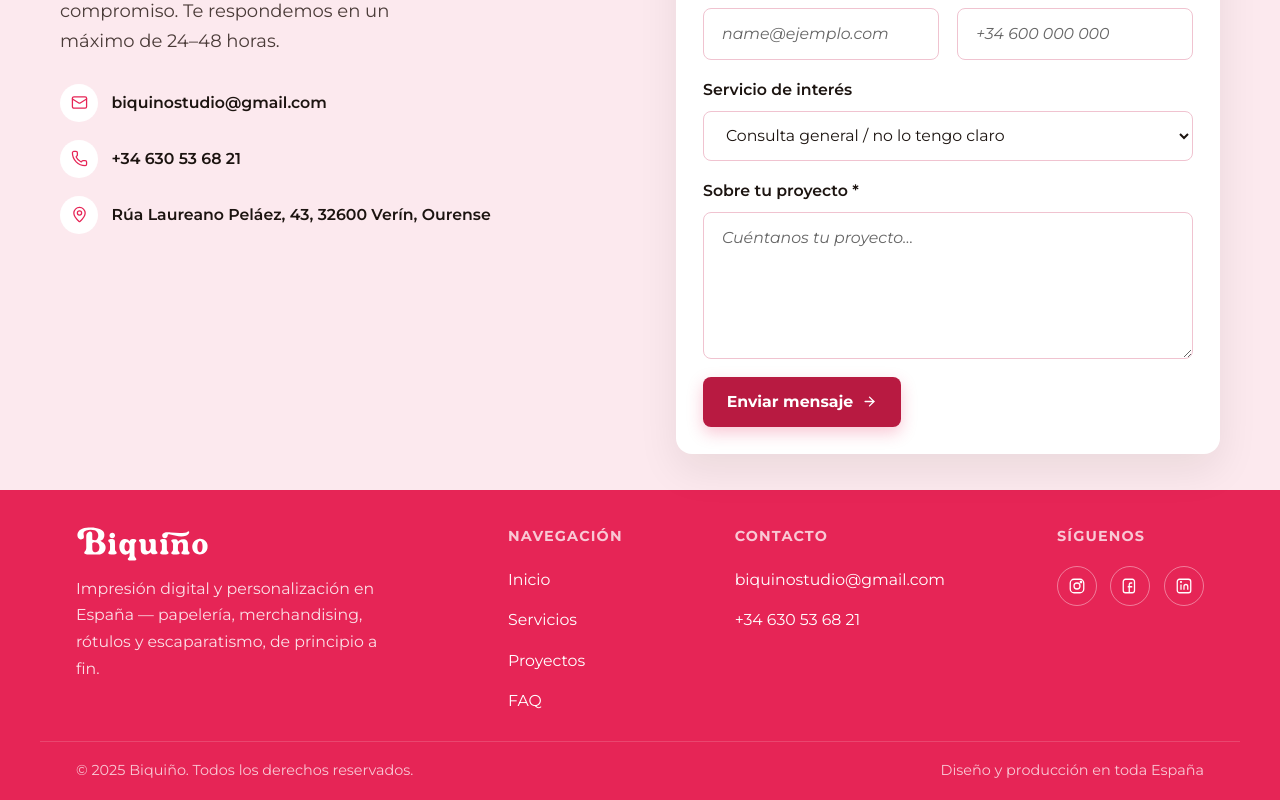
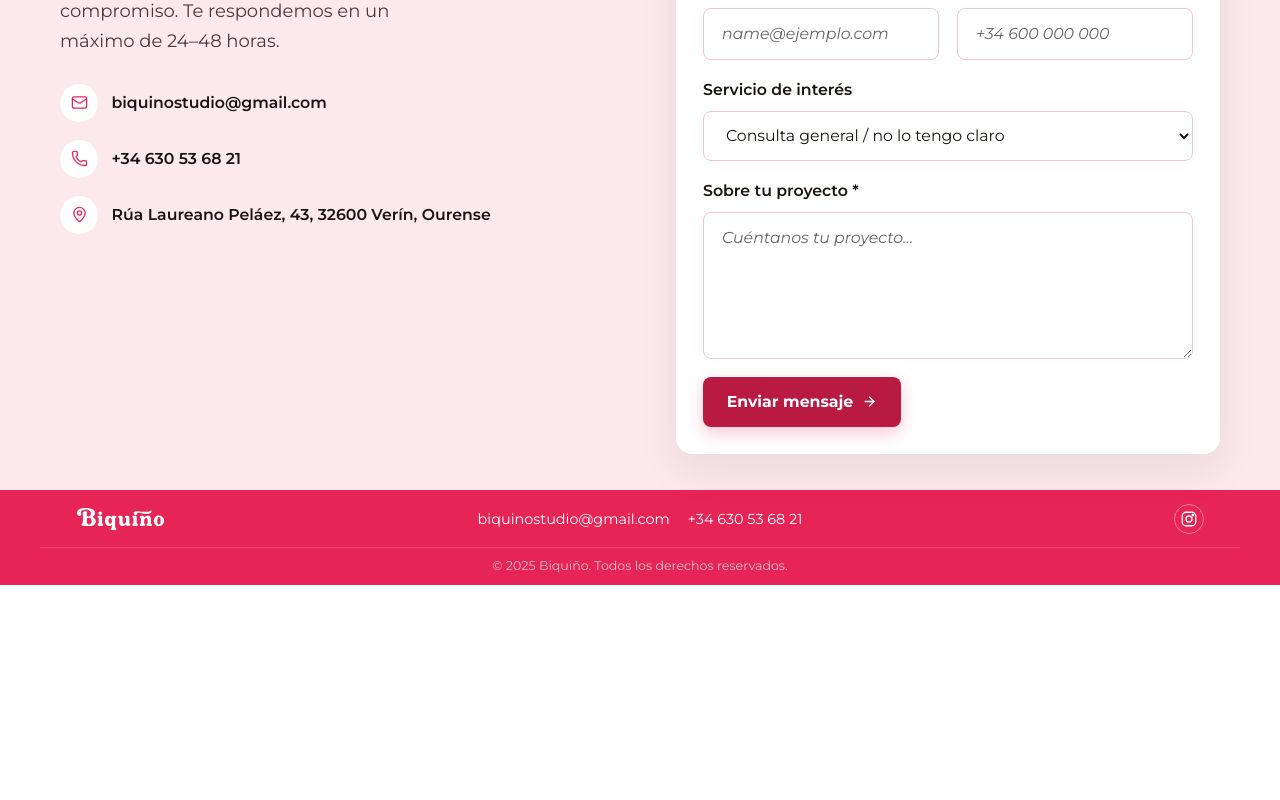
Before and after one commit to AidaG91/biquino-dev, a React (Vite) app: page / in a window 1280 px wide. Shown: the part 2297-3097 px from the top of the page. After the commit the page ends 2882 px from the top, so only its background shows below. Built offline with nearby package versions, Linux system fonts and the light colour scheme; a web font is replaced by a local one.

Commit message:
Redesign footer as a compact single row
Logo on the left, contact links centered, Instagram icon on the
right, with just the copyright underneath. Drops the tagline and
extra note to reduce the footer's height.

```diff
--- a/src/components/footer/Footer.jsx
+++ b/src/components/footer/Footer.jsx
@@ -1,17 +1,8 @@
-import { Link } from "react-router-dom";
 import styles from "./Footer.module.scss";
 import logoBiquino from "../../assets/icons/LOGO_WEB.svg";
 import contactInfo from "../../data/contactInfo";
 
-const navLinks = [
-  { name: "Inicio", path: "/" },
-  { name: "Servicios", path: "/servicios" },
-  { name: "Proyectos", path: "/proyectos" },
-  { name: "FAQ", path: "/faq" },
-];
-
-const socialLinks = [
-  {
+const instagramLink = {
   href: "https://www.instagram.com/biquinostudio/",
   label: "Abrir Instagram en nueva pestaña",
   icon: (
@@ -21,61 +12,15 @@ const socialLinks = [
       <circle cx="17.3" cy="6.7" r="1" />
     </svg>
   ),
-  },
-  {
-    href: "https://www.facebook.com/biquiño/",
-    label: "Abrir Facebook en nueva pestaña",
-    icon: (
-      <svg width="18" height="18" viewBox="0 0 24 24" fill="none" stroke="currentColor" strokeWidth="1.7">
-        <path d="M15 8h-2a2 2 0 0 0-2 2v10M9 13h6" />
-        <path d="M15 3H6a3 3 0 0 0-3 3v12a3 3 0 0 0 3 3h9a3 3 0 0 0 3-3V6a3 3 0 0 0-3-3Z" />
-      </svg>
-    ),
-  },
-  {
-    href: "https://www.linkedin.com/company/biquiño/",
-    label: "Abrir LinkedIn en nueva pestaña",
-    icon: (
-      <svg width="18" height="18" viewBox="0 0 24 24" fill="none" stroke="currentColor" strokeWidth="1.7">
-        <rect x="3" y="3" width="18" height="18" rx="3" />
-        <line x1="8" y1="10" x2="8" y2="17" />
-        <circle cx="8" cy="6.7" r=".6" fill="currentColor" />
-        <path d="M12 17v-4.5a2.5 2.5 0 0 1 5 0V17" />
-      </svg>
-    ),
-  },
-];
+};
 
 export default function Footer() {
   return (
     <footer className={styles.footer}>
       <div className={styles.top}>
-        <div className={styles.brand}>
         <img src={logoBiquino} alt="Biquiño Logo" className={styles.logo} />
-          <p className={styles.tagline}>
-            Impresión digital y personalización en España — papelería,
-            merchandising, rótulos y escaparatismo, de principio a fin.
-          </p>
-        </div>
 
-        <div className={styles.column}>
-          <span className={styles.columnTitle}>Navegación</span>
-          <nav aria-label="Navegación de pie de página">
-            <ul className={styles.columnList}>
-              {navLinks.map((link) => (
-                <li key={link.path}>
-                  <Link to={link.path} className={styles.link}>
-                    {link.name}
-                  </Link>
-                </li>
-              ))}
-            </ul>
-          </nav>
-        </div>
-
-        <div className={styles.column}>
-          <span className={styles.columnTitle}>Contacto</span>
-          <ul className={styles.columnList}>
+        <ul className={styles.contactList}>
           <li>
             <a href={`mailto:${contactInfo.email}`} className={styles.link}>
               {contactInfo.email}
@@ -87,28 +32,16 @@ export default function Footer() {
             </a>
           </li>
         </ul>
-        </div>
 
-        <div className={styles.column}>
-          <span className={styles.columnTitle}>Síguenos</span>
-          <nav aria-label="Redes sociales" className={styles.social}>
-            <ul>
-              {socialLinks.map((social) => (
-                <li key={social.href}>
         <a
-                    href={social.href}
+          href={instagramLink.href}
           target="_blank"
           rel="noopener noreferrer"
-                    aria-label={social.label}
+          aria-label={instagramLink.label}
           className={styles.socialLink}
         >
-                    {social.icon}
+          {instagramLink.icon}
         </a>
-                </li>
-              ))}
-            </ul>
-          </nav>
-        </div>
       </div>
 
       <div className={styles.bottom}>
@@ -116,7 +49,6 @@ export default function Footer() {
           &copy; {new Date().getFullYear()} Biquiño. Todos los derechos
           reservados.
         </p>
-        <p className={styles.bottomNote}>Diseño y producción en toda España</p>
       </div>
     </footer>
   );
--- a/src/components/footer/Footer.module.scss
+++ b/src/components/footer/Footer.module.scss
@@ -9,25 +9,17 @@
 .top {
   max-width: 1200px;
   margin: 0 auto;
-  padding: v.$space-xl v.$space-lg 0;
+  padding: v.$space-md v.$space-lg;
 
-  display: flex;
-  flex-direction: column;
-  gap: v.$space-xl;
-}
-
-.brand {
   display: flex;
   flex-direction: column;
   align-items: center;
   text-align: center;
   gap: v.$space-sm;
-  max-width: 320px;
-  margin: 0 auto;
 }
 
 .logo {
-  height: 36px;
+  height: 24px;
   width: auto;
   // El SVG es de un solo color sólido (#e72d55) — de momento lo forzamos a
   // blanco por CSS para que se lea sobre el fondo rosa. Sustituir por el
@@ -35,46 +27,20 @@
   filter: brightness(0) invert(1);
 }
 
-.tagline {
-  color: rgba(255, 255, 255, 0.85);
-  font-family: v.$font-body;
-  font-size: v.$font-size-sm;
-  line-height: 1.7;
-  margin: 0;
-}
-
-.column {
-  display: flex;
-  flex-direction: column;
-  align-items: center;
-  text-align: center;
-  gap: v.$space-md;
-}
-
-.columnTitle {
-  color: rgba(255, 255, 255, 0.75);
-  font-family: v.$font-body;
-  font-size: v.$font-size-xs;
-  font-weight: 700;
-  letter-spacing: 0.08em;
-  text-transform: uppercase;
-}
-
-.columnList {
+.contactList {
   list-style: none;
   margin: 0;
   padding: 0;
   display: flex;
-  flex-direction: column;
   align-items: center;
-  gap: v.$space-sm;
+  gap: v.$space-md;
 }
 
 .link {
   color: v.$color-white;
   text-decoration: none;
   font-family: v.$font-body;
-  font-size: v.$font-size-sm;
+  font-size: v.$font-size-xs;
   transition: opacity v.$transition-normal;
 
   &:hover {
@@ -88,26 +54,16 @@
   }
 }
 
-.social {
-  ul {
-    list-style: none;
-    margin: 0;
-    padding: 0;
-    display: flex;
-    gap: v.$space-sm;
-    justify-content: center;
-  }
-}
-
 .socialLink {
   display: flex;
   align-items: center;
   justify-content: center;
-  width: 40px;
-  height: 40px;
+  width: 30px;
+  height: 30px;
   border-radius: 50%;
   border: 1.5px solid rgba(255, 255, 255, 0.4);
   color: v.$color-white;
+  flex-shrink: 0;
   transition:
     opacity v.$transition-normal,
     border-color v.$transition-normal,
@@ -126,62 +82,54 @@
 
 .bottom {
   max-width: 1200px;
-  margin: v.$space-lg auto 0;
-  padding: v.$space-md v.$space-lg;
+  margin: 0 auto;
+  padding: v.$space-xs v.$space-lg v.$space-sm;
   border-top: 1px solid rgba(255, 255, 255, 0.15);
 
   display: flex;
-  flex-direction: column;
-  align-items: center;
-  gap: v.$space-xxs;
+  justify-content: center;
   text-align: center;
 }
 
-.copyright,
-.bottomNote {
-  color: rgba(255, 255, 255, 0.75);
+.copyright {
+  color: rgba(255, 255, 255, 0.7);
   font-family: v.$font-body;
-  font-size: v.$font-size-xs;
+  font-size: 0.7rem;
   margin: 0;
 }
 
 @include m.tablet {
   .top {
-    flex-direction: row;
-    flex-wrap: wrap;
-    justify-content: space-between;
-    align-items: flex-start;
+    display: grid;
+    grid-template-columns: 1fr auto 1fr;
+    align-items: center;
     text-align: left;
+    padding: v.$space-sm v.$space-lg;
   }
 
-  .brand {
-    align-items: flex-start;
-    text-align: left;
-    margin: 0;
+  .logo {
+    justify-self: start;
   }
 
-  .column {
-    align-items: flex-start;
-    text-align: left;
+  .contactList {
+    justify-self: center;
   }
 
-  .columnList {
-    align-items: flex-start;
+  .socialLink {
+    justify-self: end;
   }
 
   .bottom {
-    flex-direction: row;
-    justify-content: space-between;
-    text-align: left;
+    padding: v.$space-xs v.$space-lg;
   }
 }
 
 @include m.desktop {
   .top {
-    padding: v.$space-xl v.$space-xl 0;
+    padding: v.$space-sm v.$space-xl;
   }
 
   .bottom {
-    padding: v.$space-md v.$space-xl;
+    padding: v.$space-xs v.$space-xl;
   }
 }
```
Lines whose indentation alone changed are shown as unchanged.
